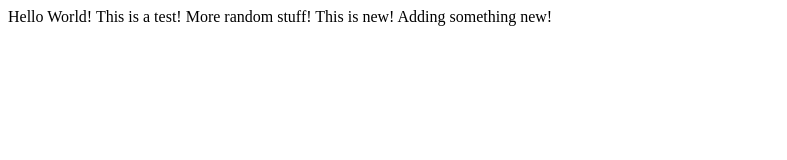
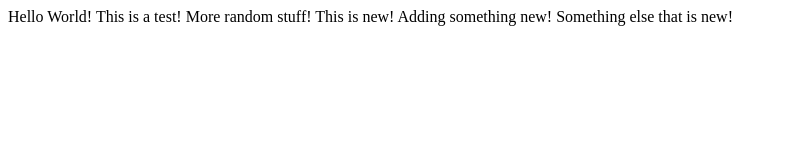
Before and after one commit to MuntakaHelali/SlackBot, a plain HTML site: page git_tst/index.html in a window 1280 px wide. Shown: the whole page, without its empty margins (0-787 px from the left). Drawn offline with Linux system fonts and the light colour scheme.

Commit message:
update index.html

```diff
--- a/git_tst/index.html
+++ b/git_tst/index.html
@@ -12,5 +12,6 @@ This is a test!
 More random stuff!
 This is new!
 Adding something new!
+Something else that is new!
 </body>
 </html>
```
